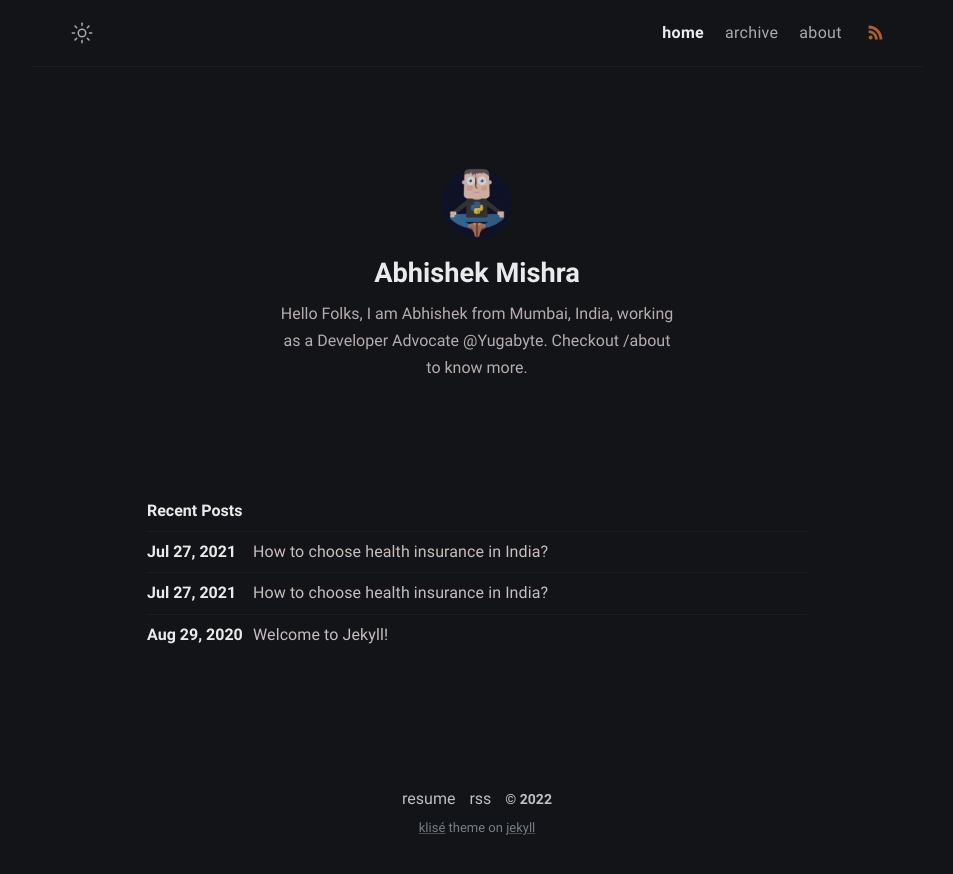
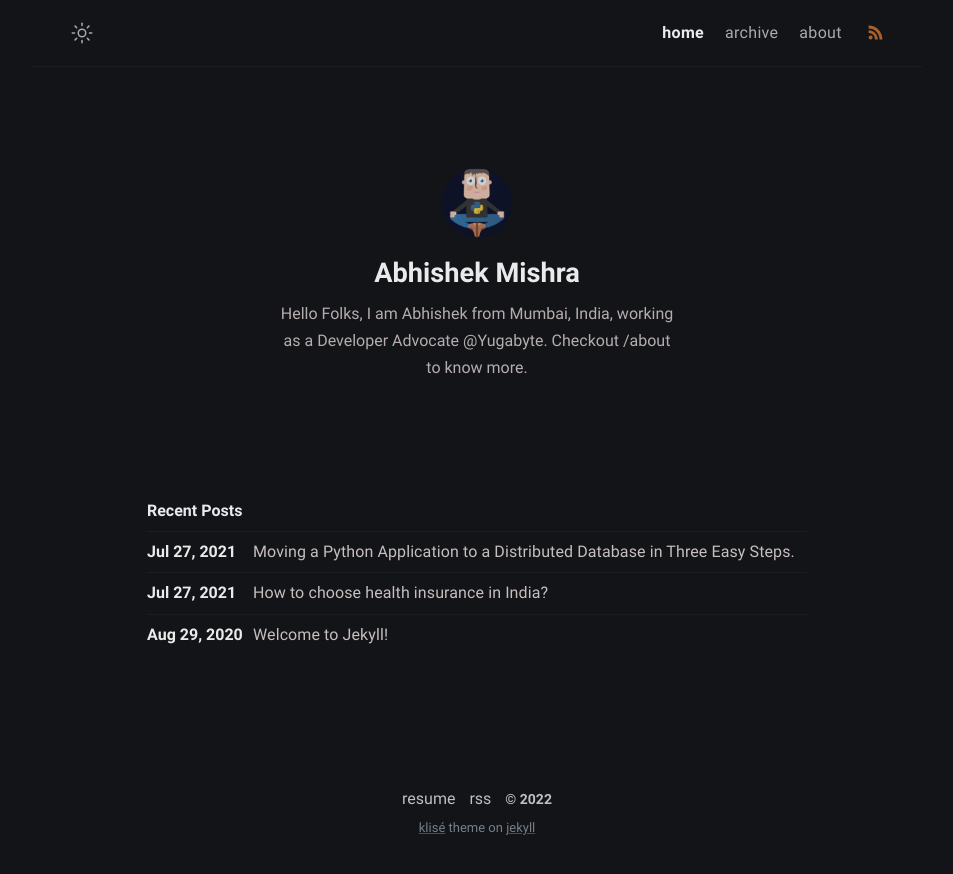
Before and after one commit to abhishekmishragithub/Jekyll-site, a Jekyll site: the page built from index.md, in a window 1280 px wide. Shown: the top 874 px of the page, without its empty margins (163-1116 px from the left). Built offline with Jekyll 4.4.1, drawn with Linux system fonts in a browser that asks for light colours.

Commit message:
update blog title

```diff
--- a/_posts/moving-a-python-application-to-a-distributed-database-in-three-easy-steps/2022-07-15-moving-a-python-application-to-a-distributed-database-in-three-easy-steps.md
+++ b/_posts/moving-a-python-application-to-a-distributed-database-in-three-easy-steps/2022-07-15-moving-a-python-application-to-a-distributed-database-in-three-easy-steps.md
@@ -1,6 +1,6 @@
 ---
 layout: post
-title:  "How to choose health insurance in India?"
+title:  "Moving a Python Application to a Distributed Database in Three Easy Steps."
 date:   2021-07-27 04:30:00 IST
 categories: python, database
 permalink: https://dev.to/yugabyte/moving-a-python-application-to-a-distributed-database-in-three-easy-steps
```
